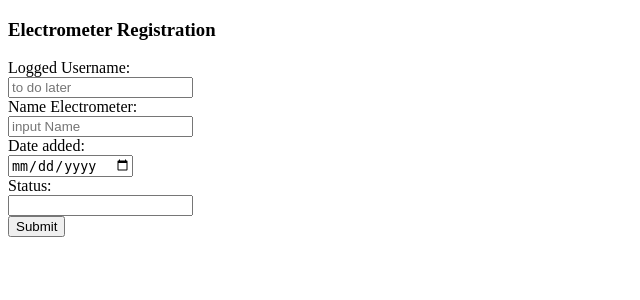
After one commit to FlagBg/ElectrometerH, a PHP site: template Views/Electrometer/addElectrometer.html in a window 1280 px wide. The commit adds this page. Shown: the top 300 px of the page, without its empty margins (0-640 px from the left). Run offline with PHP 8.4, Linux system fonts and the light colour scheme; the template is opened without the code that fills it, so the values that code supplies are empty.

Commit message:
[ause
pause

```diff
--- a/Controllers/ListAllUsers.php
+++ b/Controllers/ListAllUsers.php
@@ -77,7 +77,7 @@ class ShowAllUsers
 			}
 
 
-			if ( isset($username, $roleId, $first_name, $last_name, $age) )
+			if ( isset( $username, $roleId, $first_name, $last_name, $age) )
 			{
 				$userList = array(
 					'user_username'		=>	$username,
@@ -86,8 +86,6 @@ class ShowAllUsers
 					'user_last_name'	=>	$last_name,
 					'user_age' 			=>	$age
 			);
-
-
 
 			$result		= $usersModel->createUser( $userdata );//
 
@@ -103,6 +101,7 @@ class ShowAllUsers
 		{
 
 			$userList = $usersModel->listAllUsers();
+
 			$this->renderForm( $userList );
 
 		}
--- /dev/null
+++ b/Views/Electrometer/addElectrometer.html
@@ -0,0 +1,48 @@
+<!DOCTYPE HTML>
+<html>
+	<head>
+		<meta http-equiv="Content-Type" content="text/html; charset=ISO-8859-1">
+
+		<title>Electrometer Adding</title>
+
+	</head>
+
+		<body>
+
+		<section class = "Adding_electrometer">
+
+		<h3>Electrometer Registration</h3>
+
+		<form action="/?controller=AddElectrometer" method="post">
+			<div id="form_container">
+				<div class = "Electrometer_add">
+					<div id="username_container">
+						<div id="username_label_container"><label for="username_label" id="username_label">Logged Username:</label></div>
+						<div id="username_input_container"><input type="text" name="username" id="username" placeholder="to do later"/></div>
+					</div>
+				</div>
+				<div class = "electrometer_name">
+					<div id="electrometer_name_container">
+						<div id="elctr_label_container"><label for="elctr_name" id="elctr_name_label">Name Electrometer:</label></div>
+						<div id="elctr_input_container"><input type="text" name="elctr_name" id="elctr_name" placeholder="input Name"></div>
+					</div>
+				</div>
+				<div id="elctr_date_container">
+						<div id="elctr_date_label_container"><label for="elctr_date" id="elctr_date_label"> Date added:</label></div>
+						<div id="elctr_date_input_container"><input type="date" name="elctr_date" id="elctr_date"  /></div>
+				</div>
+				<div id="elctr_status_container">
+						<div id="elctr_status_label_container"><label for="elctr_status" id="elctr_status_label"> Status:</label></div>
+						<div id="elctr_status_input_container"><input type="text" name="elctr_status" id="elctr_status"  /></div>
+				</div>
+
+				<div id="submit_container">
+					<input type="submit" name="submit" value="Submit"/>
+				</div>
+			</div>
+		</form>
+		</section>
+
+	</body>
+
+</html>
--- a/Views/userEdit.php
+++ b/Views/userEdit.php
@@ -89,7 +89,7 @@
 				<input type="submit" name="submit" value="Update">
 			</div>
 			<div>
-				<a href="index.php?controller=listUsers">List All Users</a>
+				<a href="index.php?controller=listAllUsers">List All Users</a>
 				<a href="index.php?controller=logout">Logout</a>
 			</div>
 
--- a/Views/userList.php
+++ b/Views/userList.php
@@ -9,7 +9,6 @@
 	<h1>List of users</h1>
 	<div id="userListContainer">
 		<?php
-
 			foreach ( $userList as $array )
 			{
 				?>
@@ -29,7 +28,7 @@
 					<div class="userListOptions">
 						<a href="/URL?user_id=<?php echo $array['user_role_id']; ?>&option=edit">Edit User</a>
 						<a href="/URL?user_id=<?php echo $array['user_role_id']; ?>&option=delete">Delete User</a>
-						<a href="index.php?controller=userEdit">Test User</a>
+						<a href="index.php?controller=userEdit">Edit Logged User</a>
 					</div>
 				</div>
 				<?php
```
Also changed, not shown: Controllers/AddElectrometer.php (renamed from Controllers/Electrometers.php, +9 -7 lines), Views/Electrometer.Readings.php (added, +53 -0 lines), web/Index.php (+27 -22 lines).
